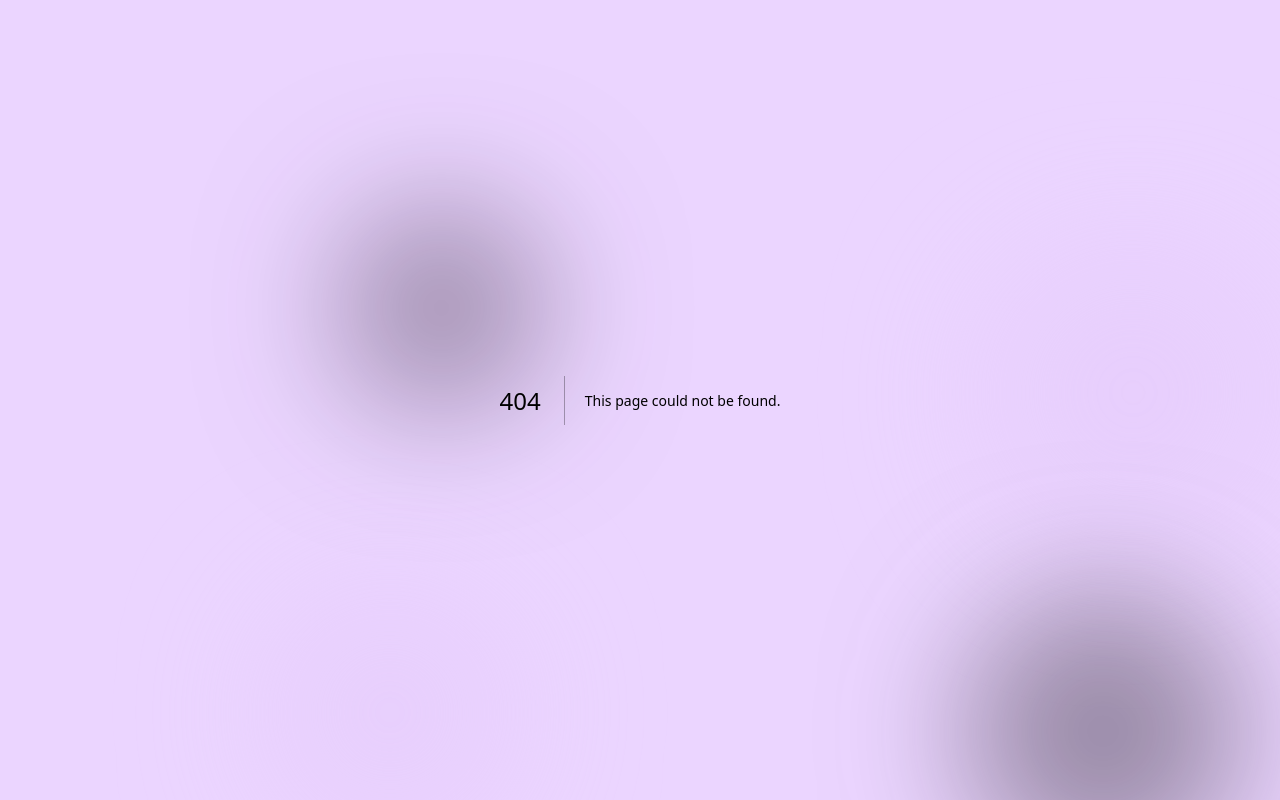
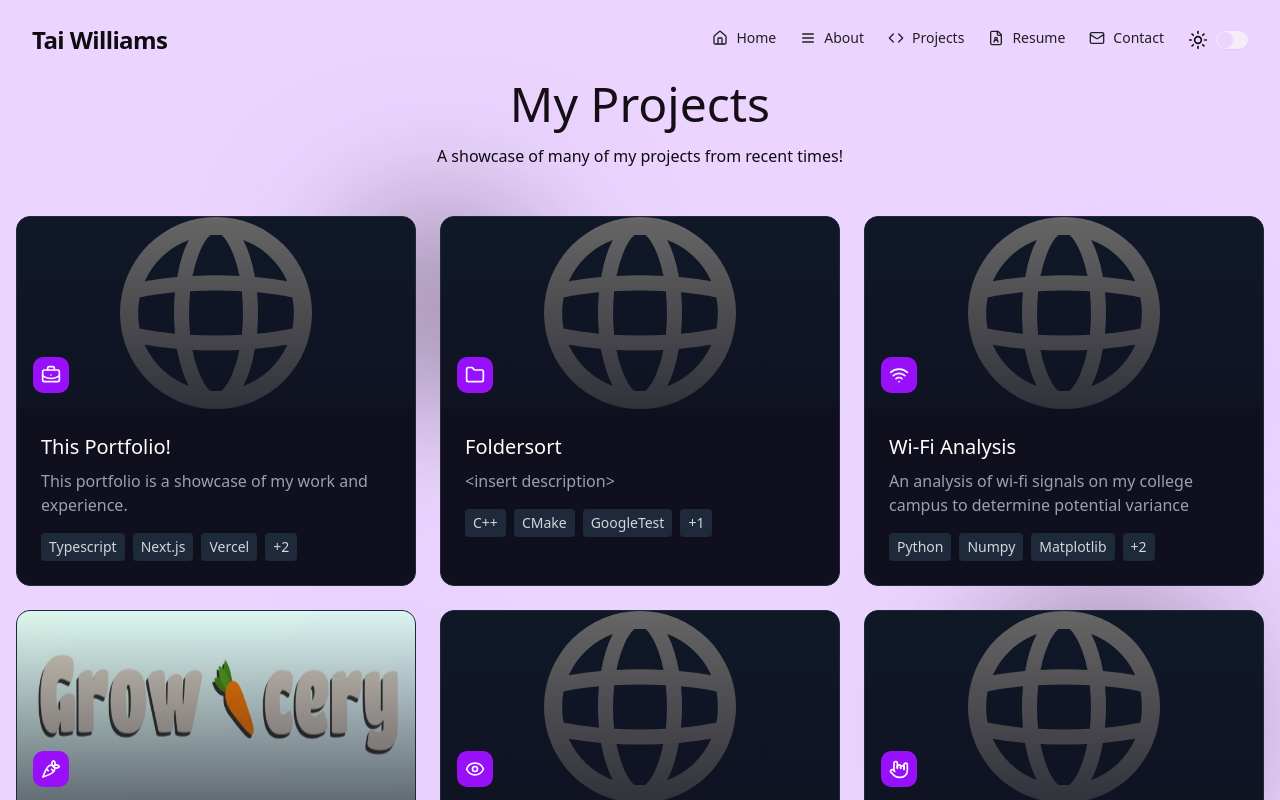
Before and after one commit to TWilliamsA7/portfolio, a Next.js app: page /projects in a window 1280 px wide. Before the commit this address had no page. Shown: the top 800 px of the page. Built offline with nearby package versions, Linux system fonts and the light colour scheme.

Commit message:
ADD: new projects page and moved nav bar

```diff
--- a/src/app/layout.tsx
+++ b/src/app/layout.tsx
@@ -4,6 +4,7 @@ import "./globals.css";
 
 import { ThemeProvider } from "@/components/theme-provider";
 import { FloatingBackground } from "@/components/floating-background";
+import MainNavbar from "@/components/main-navbar";
 
 const geistSans = Geist({
   variable: "--font-geist-sans",
@@ -16,9 +17,11 @@ const geistMono = Geist_Mono({
 });
 
 // --- METADATA FOR SEO & SOCIAL SHARING ---
-const SITE_TITLE: string = "Tai Williams | Software Engineer & Developer Portfolio"
-const SITE_DESCRIPTION: string = "A professional portfolio showcasing projects, skills, and experience in modern web development using Next.js, TypeScript, and Tailwind CSS."
-const SITE_URL: string = "https://yourportfolio.com"
+const SITE_TITLE: string =
+  "Tai Williams | Software Engineer & Developer Portfolio";
+const SITE_DESCRIPTION: string =
+  "A professional portfolio showcasing projects, skills, and experience in modern web development using Next.js, TypeScript, and Tailwind CSS.";
+const SITE_URL: string = "https://yourportfolio.com";
 
 export const metadata: Metadata = {
   // Primary SEO Tags
@@ -27,13 +30,21 @@ export const metadata: Metadata = {
     template: `%s | ${SITE_TITLE}`,
   },
   description: SITE_DESCRIPTION,
-  keywords: ["Next.js", "TypeScript", "Tailwind CSS", "React", "Portfolio", "Software Engineer", "Web Developer"],
+  keywords: [
+    "Next.js",
+    "TypeScript",
+    "Tailwind CSS",
+    "React",
+    "Portfolio",
+    "Software Engineer",
+    "Web Developer",
+  ],
   authors: [{ name: "Tai Williams" }],
 
   // Canonical URL
   metadataBase: new URL(SITE_URL),
   alternates: {
-    canonical: '/',
+    canonical: "/",
   },
 
   // Open Graph (For Facebook, LinkedIn, etc.)
@@ -41,7 +52,7 @@ export const metadata: Metadata = {
     title: SITE_TITLE,
     description: SITE_DESCRIPTION,
     url: SITE_URL,
-    siteName: 'Developer Portfolio',
+    siteName: "Developer Portfolio",
     images: [
       {
         url: `${SITE_URL}/og-image.jpg`,
@@ -50,8 +61,8 @@ export const metadata: Metadata = {
         alt: SITE_TITLE,
       },
     ],
-    locale: 'en_US',
-    type: 'website',
+    locale: "en_US",
+    type: "website",
   },
 
   // Twitter Card (For X/Twitter)
@@ -67,7 +78,7 @@ export const metadata: Metadata = {
   icons: {
     icon: "/favicon.ico",
   },
-}
+};
 
 export default function RootLayout({
   children,
@@ -89,6 +100,7 @@ export default function RootLayout({
           disableTransitionOnChange
         >
           <FloatingBackground />
+          <MainNavbar />
           {children}
         </ThemeProvider>
       </body>
--- a/src/app/page.tsx
+++ b/src/app/page.tsx
@@ -1,5 +1,4 @@
 import HomepageHero from "@/components/homepage/HomepageHero";
-import MainNavbar from "@/components/main-navbar";
 import ResumeButton from "@/components/resume-button";
 import AboutSection from "@/components/homepage/about-section";
 
@@ -8,7 +7,6 @@ import { FeaturedProjectsSection } from "@/components/projects/featured-projects
 export default function Home() {
   return (
     <main>
-      <MainNavbar />
       <HomepageHero />
       <AboutSection />
 
@@ -23,9 +21,6 @@ export default function Home() {
         <h2 className="text-3xl text-muted-foreground">
           More Content Below to Test Scroll...
         </h2>
-        <h2 className="text-3xl text-muted-foreground">
-          More Content Below to Test Scroll...
-        </h2>
       </div>
     </main>
   );
--- /dev/null
+++ b/src/app/projects/page.tsx
@@ -0,0 +1,44 @@
+"use client";
+
+import { ProjectCard } from "@/components/projects/project-card";
+import { ProjectModal } from "@/components/projects/project-modal";
+import { Project, projects } from "@/data/projects";
+import { useState } from "react";
+
+export default function ProjectsPage() {
+  const [selectedProject, setSelectedProject] = useState<Project | null>(null);
+
+  return (
+    <main>
+      <div className="max-w-7xl mx-auto py-20 px-4">
+        <h1 className="text-4xl sm:text-5xl text-primary mb-4 text-center">
+          My Projects
+        </h1>
+
+        <p className="text-foreground text-center mb-12 max-w-2xl mx-auto">
+          A showcase of many of my projects from recent times!
+        </p>
+
+        <div className="grid grid-cols-1 sm:grid-cols-2 lg:grid-cols-3 gap-6">
+          {projects
+            .sort((a, b) => {
+              return a.date < b.date ? 1 : -1;
+            })
+            .map((project) => (
+              <ProjectCard
+                key={project.id}
+                project={project}
+                onClick={() => setSelectedProject(project)}
+              />
+            ))}
+        </div>
+        {selectedProject && (
+          <ProjectModal
+            project={selectedProject}
+            onClose={() => setSelectedProject(null)}
+          />
+        )}
+      </div>
+    </main>
+  );
+}
```
